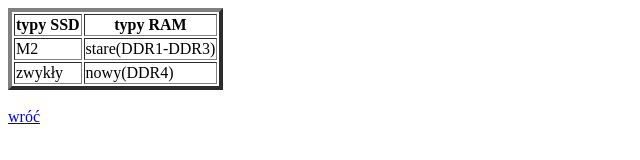
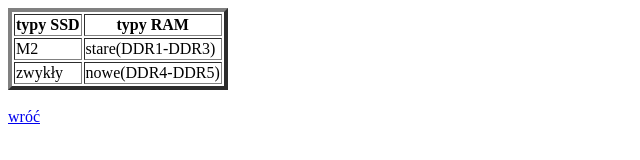
Before and after one commit to inorf/inorf.github.io, a plain HTML site: page tabela_dylevich.html in a window 1280 px wide. Shown: the whole page, without its empty margins (0-640 px from the left). Drawn offline with Linux system fonts and the light colour scheme.

Commit message:
Update tabela_dylevich.html

```diff
--- a/tabela_dylevich.html
+++ b/tabela_dylevich.html
@@ -9,7 +9,7 @@
     <TABLE BORDER=4>
       <TR><TH> typy SSD </TH> <TH> typy RAM </TH>
       <TR><TD> M2 </TD> <TD> stare(DDR1-DDR3) </TD>
-      <TR><TD> zwykły </TD> <TD>nowy(DDR4) </TD>
+      <TR><TD> zwykły </TD> <TD>nowe(DDR4-DDR5) </TD>
     </TABLE><br>
     <A HREF="index.html"> wróć </A>
   </body>
```
